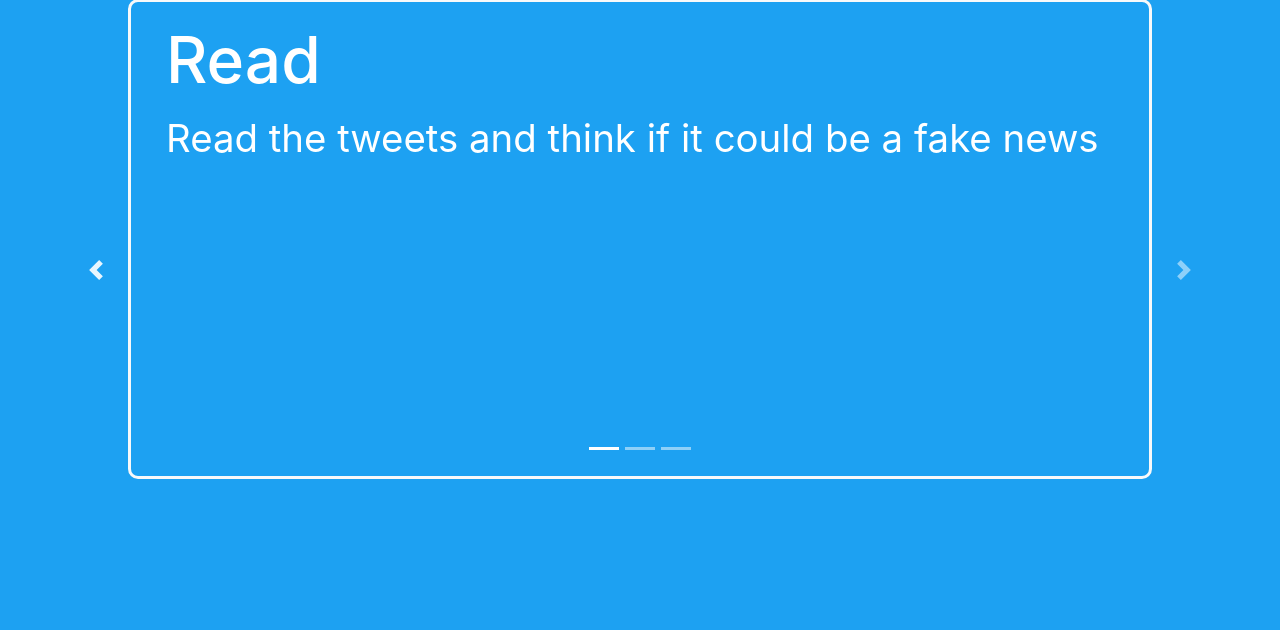
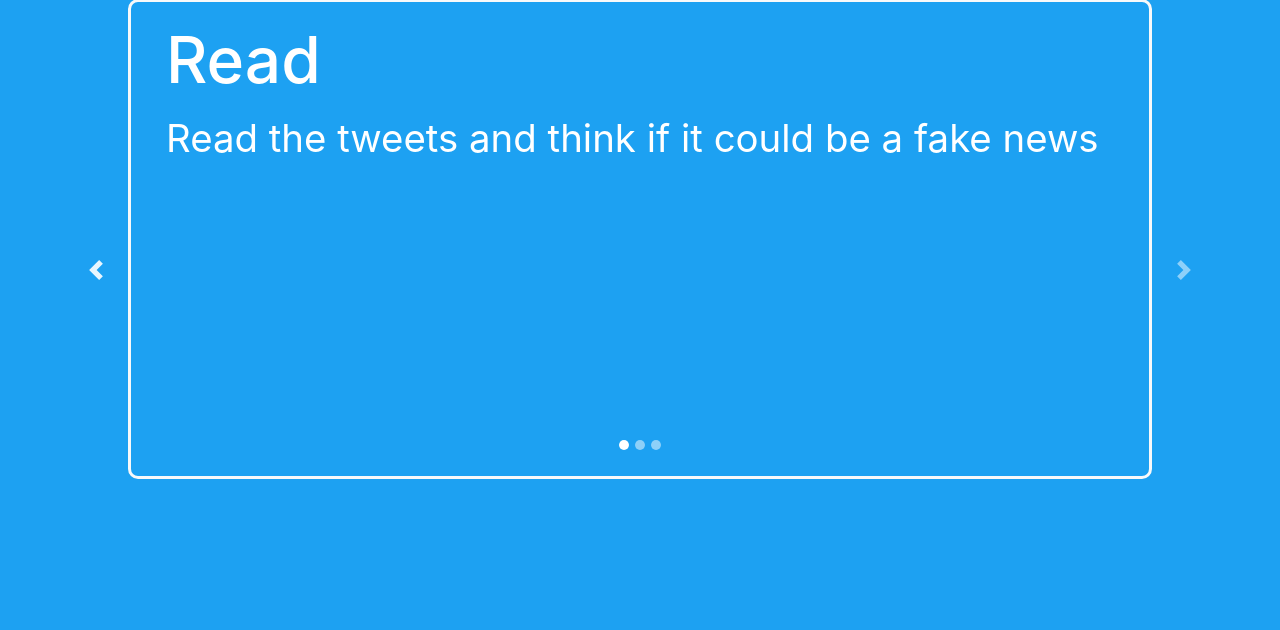
Before and after one commit to edoardopieropan/twitter_fake_news, a Flask app: page / in a window 1280 px wide. Shown: the part 130-760 px from the top of the page. Run offline with Flask 2, Linux system fonts and the light colour scheme; some libraries are stand-ins or nearby versions.

Commit message:
Update on carousel look

```diff
--- a/app/static/stylesheet.css
+++ b/app/static/stylesheet.css
@@ -84,3 +84,9 @@ blockquote.twitter-tweet {
       background-color: #1DA1F2;
       min-height: 90vh;
   }
+
+  .carousel-indicators li {
+    width: 10px;
+    height: 10px;
+    border-radius: 100%;
+  }
```
